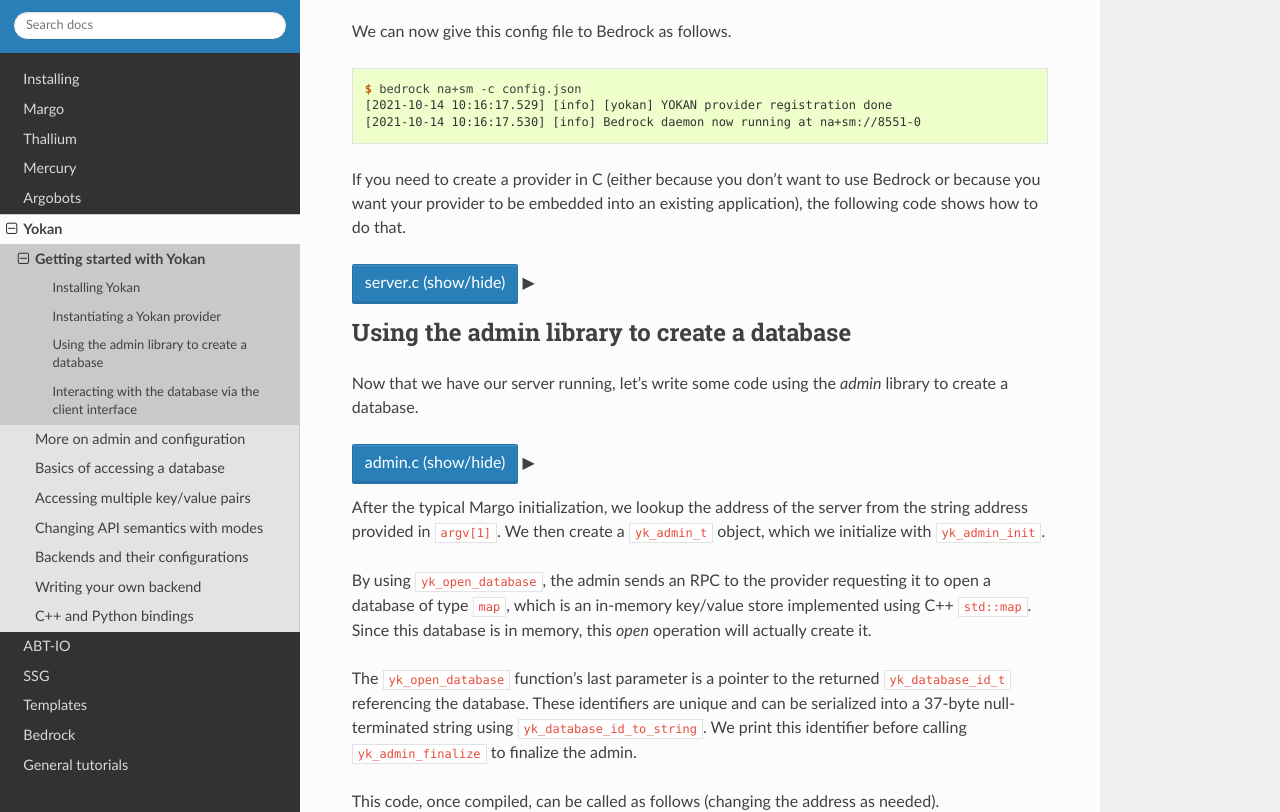
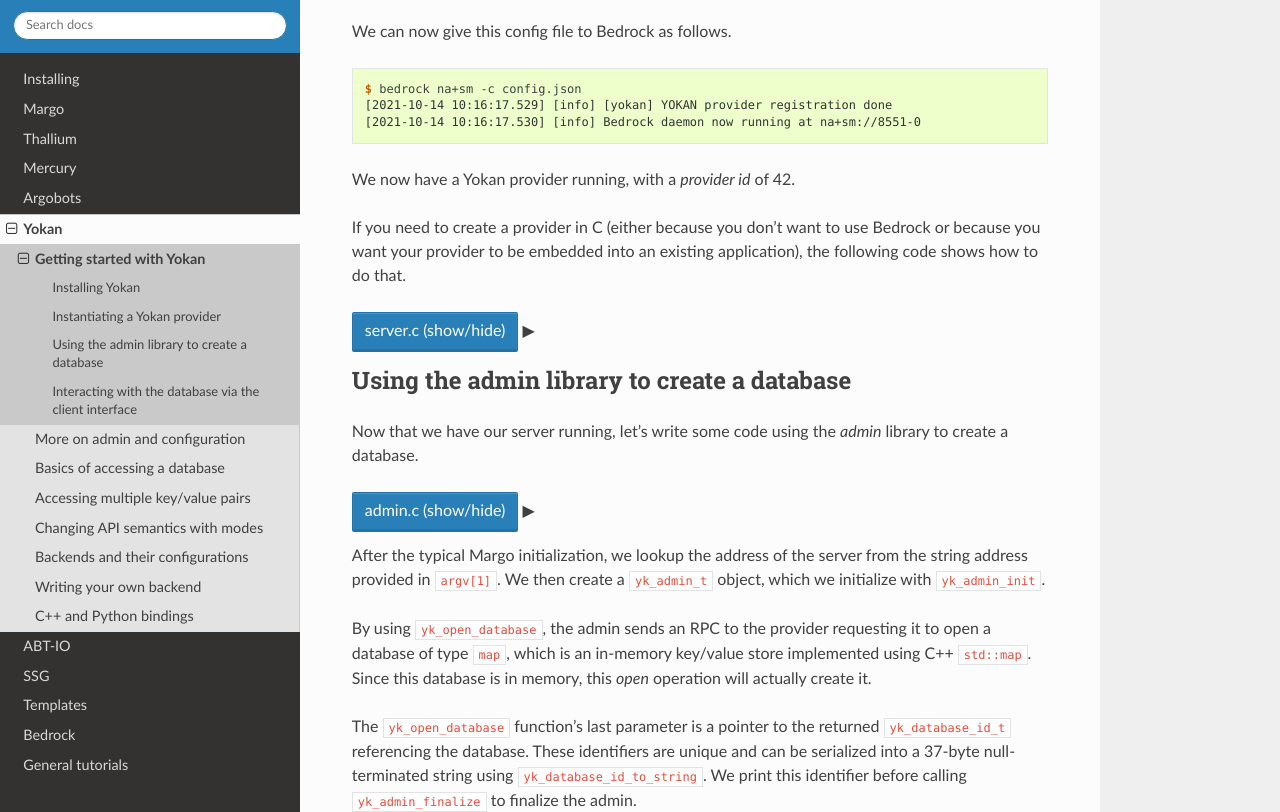
Before and after one commit to mochi-hpc/mochi-doc, a Sphinx documentation site: the page built from docs/source/yokan/01_init.rst, in a window 1280 px wide and 900 px high, scrolled down 935 px, cut to the strip 88-900 px from the top of the window. Built offline with Sphinx 7.4.7 and the Read the Docs theme 2.0.0, drawn with Linux system fonts in a browser that asks for light colours.

Commit message:
some corrections

```diff
--- a/docs/source/yokan/01_init.rst
+++ b/docs/source/yokan/01_init.rst
@@ -49,6 +49,8 @@
    [2021-10-14 10:16:17.529] [info] [yokan] YOKAN provider registration done
    [2021-10-14 10:16:17.530] [info] Bedrock daemon now running at na+sm://8551-0
 
+
+We now have a Yokan provider running, with a *provider id* of 42.
 
 If you need to create a provider in C (either because you don't want to use Bedrock
 or because you want your provider to be embedded into an existing application), the
--- a/docs/source/yokan/05_modes.rst
+++ b/docs/source/yokan/05_modes.rst
@@ -18,6 +18,7 @@
 - ``YOKAN_MODE_WAIT``: The operation will wait for the key to appear
   in the database instead of returning an error. Writers putting
   the key will need to use the ``YOKAN_MODE_NOTIFY`` mode.
+- ``YOKAN_MODE_NOTIFY``: See above.
 - ``YOKAN_MODE_NEW_ONLY``: Only put the key/value pair if the key did
   not exist.
 - ``YOKAN_MODE_EXIST_ONLY``: Only put the key/value pair if the key
```
